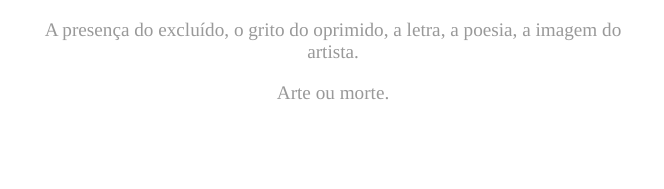
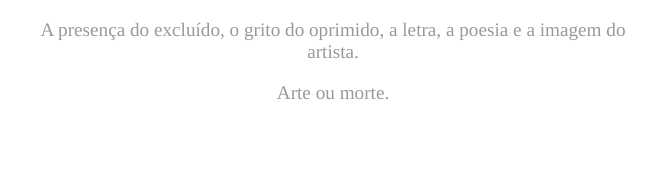
Before and after one commit to cecgil/fotografia-documental, a plain HTML site: page index.html in a window 1280 px wide. Shown: the part 463-652 px from the top of the page, 307-971 px from the left. Drawn offline with Linux system fonts and the light colour scheme.

Commit message:
Correção page-header

```diff
--- a/index.html
+++ b/index.html
@@ -21,7 +21,7 @@
 <div class="page-content">
     <div class="page-header">
         <h1>Fotografia Documental: Pixos e Grafites</h1>
-        <p> A presença do excluído, o grito do oprimido, a letra, a poesia, a imagem do artista.</p>
+        <p> A presença do excluído, o grito do oprimido, a letra, a poesia e a imagem do artista.</p>
         <p> Arte ou morte.</p>
     </div>
 
```
